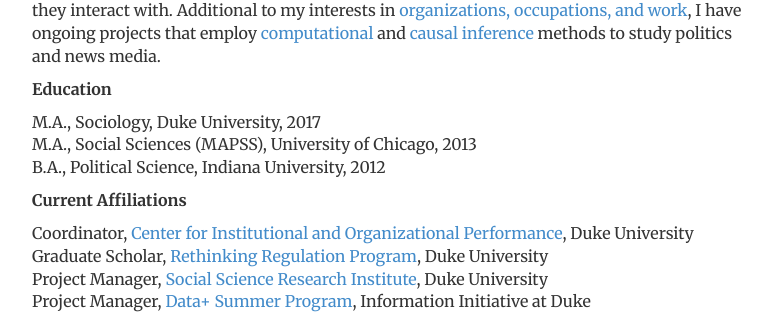
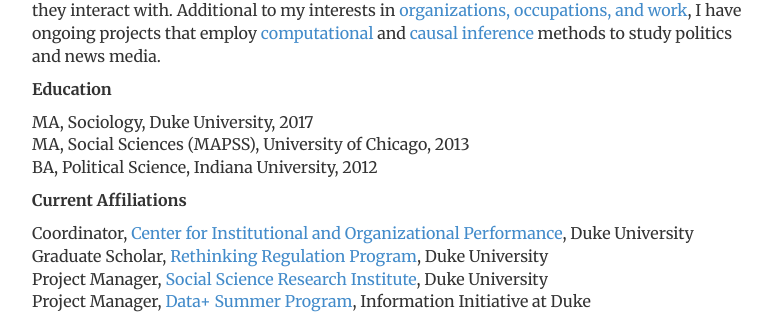
Before and after one commit to joshuarbruce/joshuarbruce.github.io, a Jekyll site: the page built from index.html, in a window 1280 px wide. Shown: the part 236-550 px from the top of the page, without its empty margins (248-1031 px from the left). Built offline with Jekyll 4.4.1, drawn with Linux system fonts in a browser that asks for light colours; nearby versions of some CDN libraries.

```diff
--- a/index.html
+++ b/index.html
@@ -8,9 +8,9 @@ title: joshuarbruce.github.io
 
     <p><b>Education</b></p>
     <p>
-        M.A., Sociology, Duke University, 2017<br>
-        M.A., Social Sciences (MAPSS), University of Chicago, 2013<br>
-	B.A., Political Science, Indiana University, 2012<br>
+        MA, Sociology, Duke University, 2017<br>
+        MA, Social Sciences (MAPSS), University of Chicago, 2013<br>
+	BA, Political Science, Indiana University, 2012<br>
     </p>
 	<p><b>Current Affiliations</b></p>
 	<p>
```
